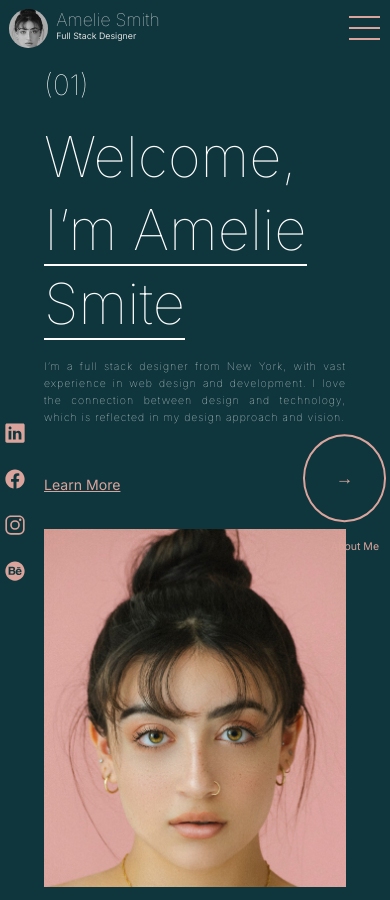
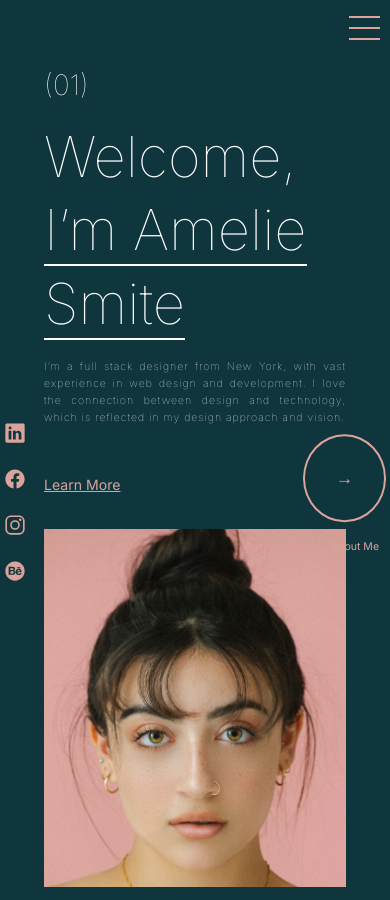
Before and after one commit to bmpandrada/webdesign, a React (Vite) app: page / in a window 390 px wide. Built offline with nearby package versions, Linux system fonts and the light colour scheme; the HTML template or start-up script is replaced by a standard one.

Commit message:
Update index.css
transistion

```diff
--- a/src/index.css
+++ b/src/index.css
@@ -26,7 +26,7 @@ body{
   font-family: var(--main-font);
   margin: 0 auto;
   padding: 0;
-
+  overflow-x: hidden;
   background-color: var(--primary-color);
 }
 section{
@@ -38,8 +38,8 @@ section{
 
 .main-header{
   padding: 0 3.2rem;
-  transition: all 0.6s;
   background-color: var(--primary-color);
+  overflow-x: hidden;
 }
 .header-container{
   display: grid;
@@ -432,10 +432,15 @@ section{
   }
 
   @media(max-width:66.5em){
-   .show .navbar,.contact-box{
-      display: none;
+   .navbar,.contact-box{
+      visibility: hidden;
+      transition: all 0.5s;
+      transform: translateX(100%);
     }
-
+   .show  .navbar{
+    visibility: visible;
+    transform: translateX(0);
+  }
     .burger{
       display: flex;
       z-index: 9999;
@@ -456,11 +461,9 @@ section{
       top: 0;
       left: 0;
       height: 100vh;
-      transition: all 0.6s;
     }
-    .show .navbar ul{
-      left: 100%;
-    }
+
+
     .navbar ul{
       position: absolute;
       display: flex;
@@ -469,7 +472,6 @@ section{
       left: 0;
       width: 100%;
       height: 100%;
-      transition: all 0.5s;
     }
     .navbar-item{
       font-size: 2.8rem;
```
